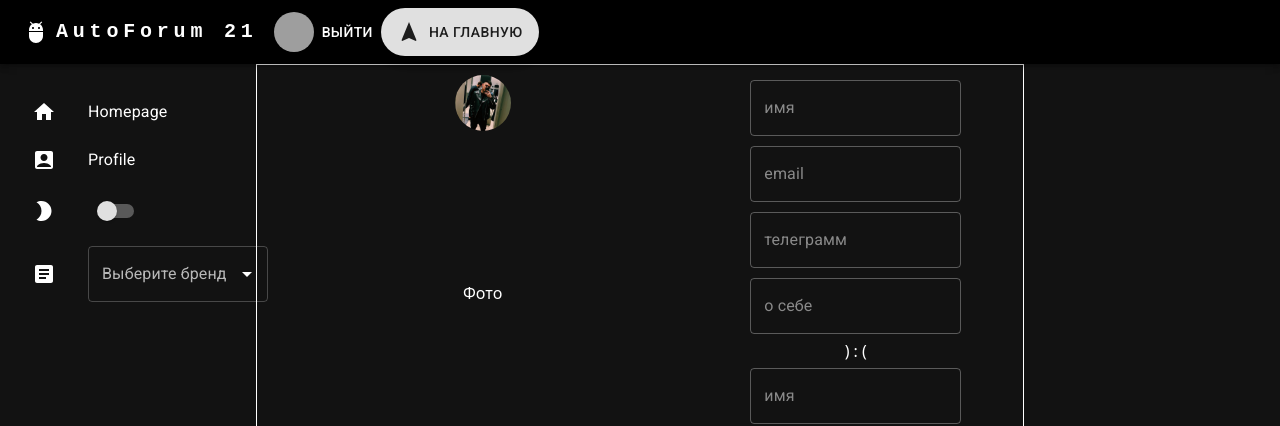
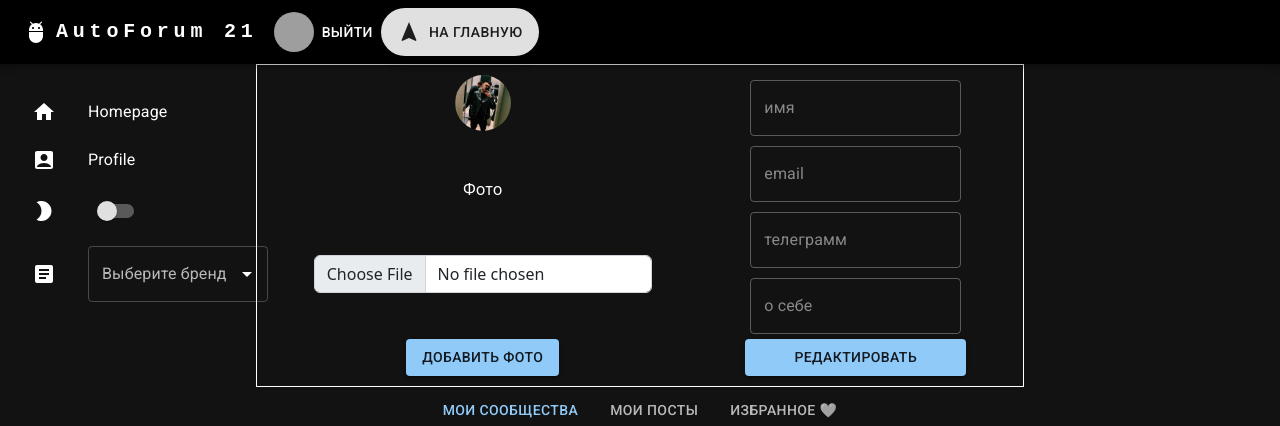
Before and after one commit to Fil101/Auto-Forum-21, a React (Create React App) app in the folder client/: page /personal in a window 1280 px wide. Shown: the top 426 px of the page. Built offline with nearby package versions, Linux system fonts and the light colour scheme; no server answers; grey boxes are pictures that could not be loaded.

Commit message:
its work

```diff
--- a/client/src/components/pages/Profile/Profile.jsx
+++ b/client/src/components/pages/Profile/Profile.jsx
@@ -68,7 +68,7 @@ function Profile() {
     }
   }, [tabNum]);
 
-  const handleChange = (newValue) => {
+  const handleChange = (event, newValue) => {
     setTabNum(newValue);
   };
 
@@ -158,7 +158,7 @@ function Profile() {
               }}
             >
 
-              {/* {isEdit ? ( */}
+              {isEdit ? (
                 <Box
                   bgcolor="background.default"
                   color="text.primary"
@@ -241,9 +241,9 @@ function Profile() {
                     value={about}
                   />
                 </Box>
-              )
+              )}
 
-              {isEdit ? (
+              { isEdit ? (
                 <Button
                   onClick={infoInputHandler}
                   variant="contained"
```
Also changed, not shown: 2 other files (tests, documents, lock files or other folders). Lines whose indentation alone changed are shown as unchanged.
